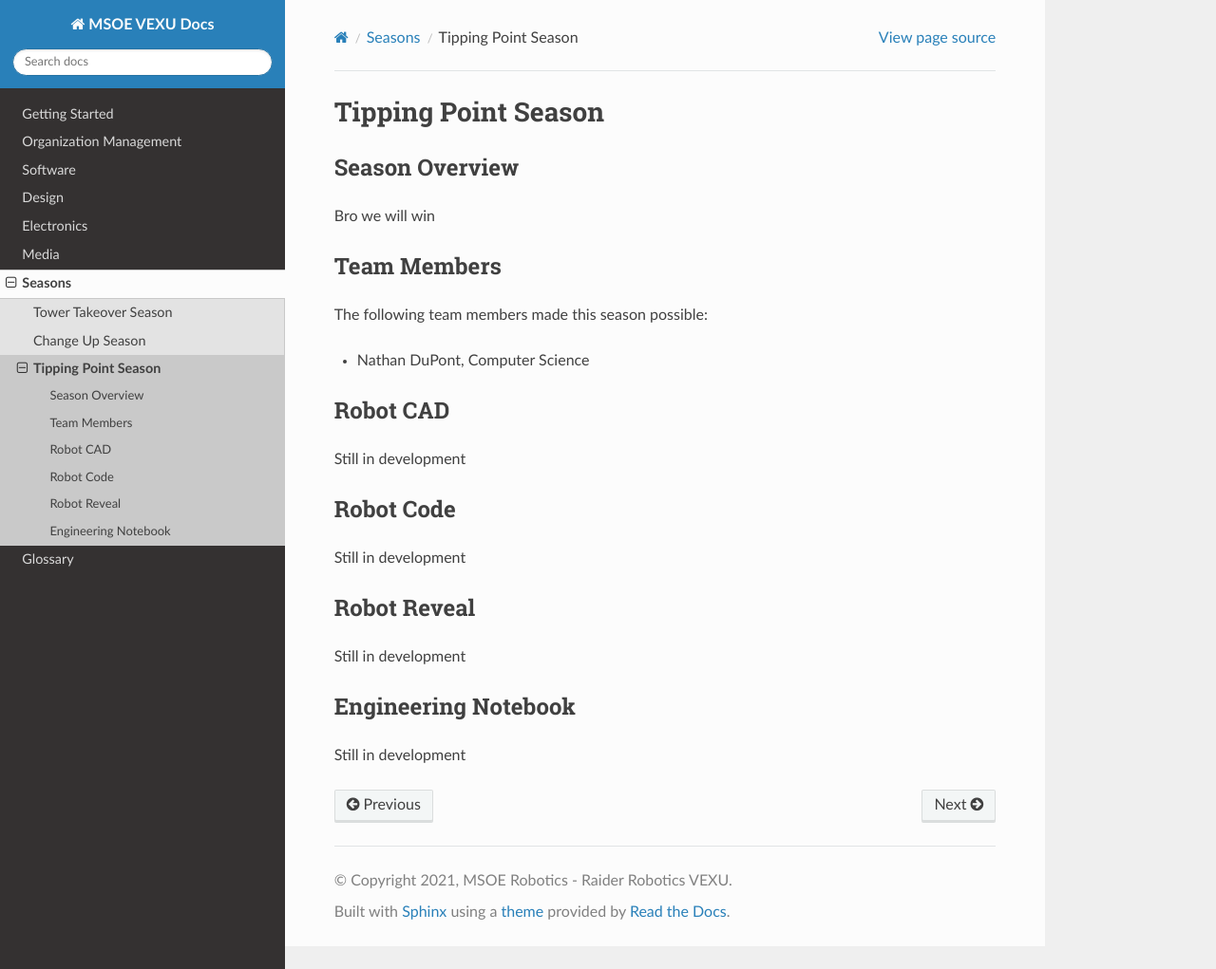
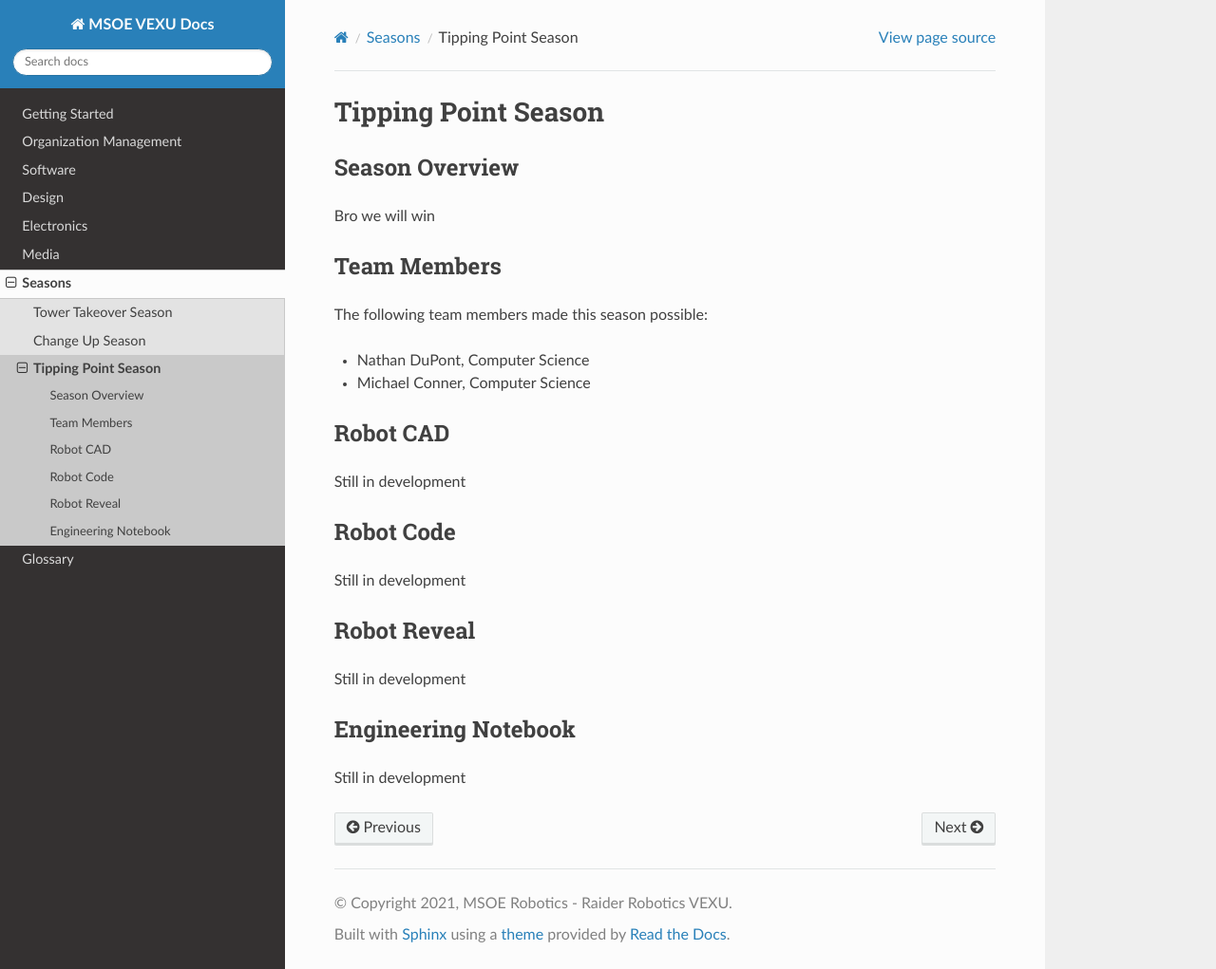
Before and after one commit to msoe-vex/docs, a Sphinx documentation site: the page built from source/seasons/tipping-point/tipping-point.rst, in a window 1280 px wide and 1021 px high. Shown: the whole window at 95% size. Built offline with Sphinx 7.4.7 and the Read the Docs theme 2.0.0, drawn with Linux system fonts in a browser that asks for light colours.

Commit message:
added my name

```diff
--- a/source/seasons/tipping-point/tipping-point.rst
+++ b/source/seasons/tipping-point/tipping-point.rst
@@ -14,6 +14,7 @@ Team Members
 The following team members made this season possible:
 
 - Nathan DuPont, Computer Science
+- Michael Conner, Computer Science
 
 
 Robot CAD
```
